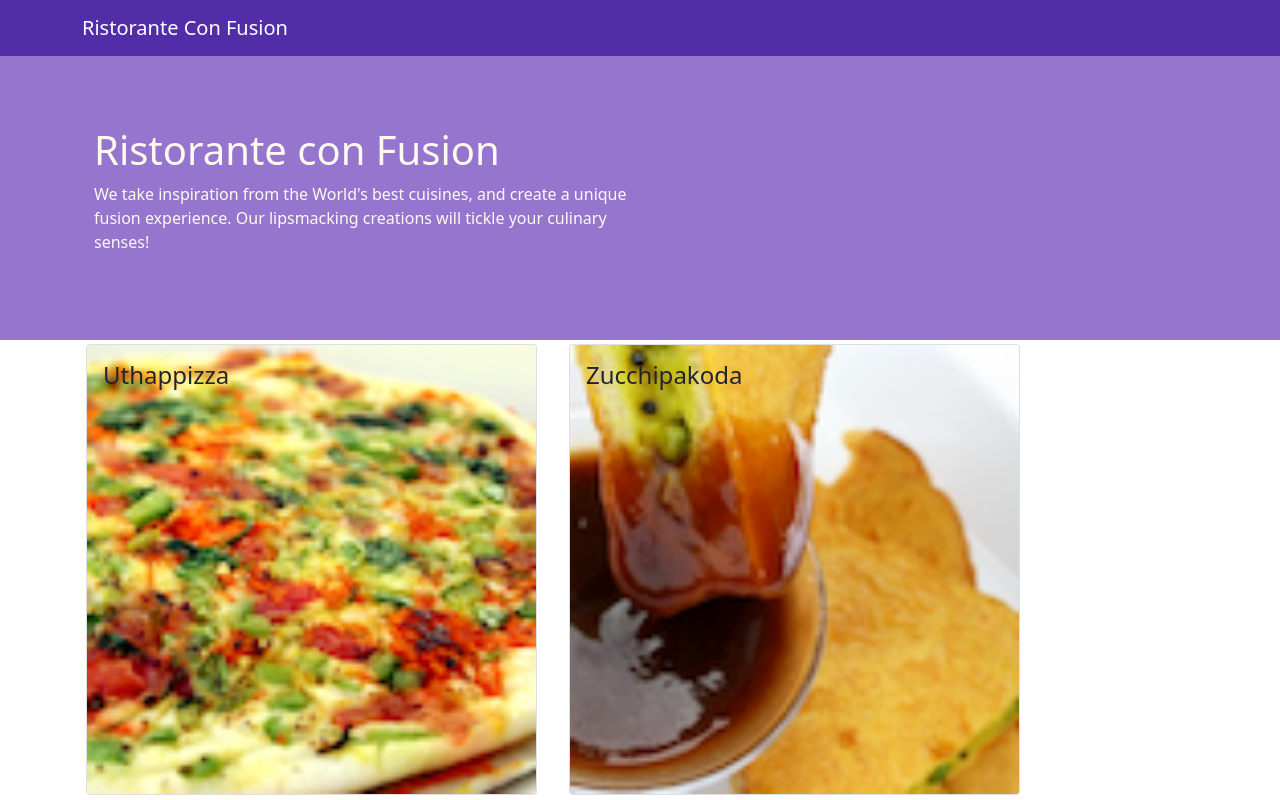
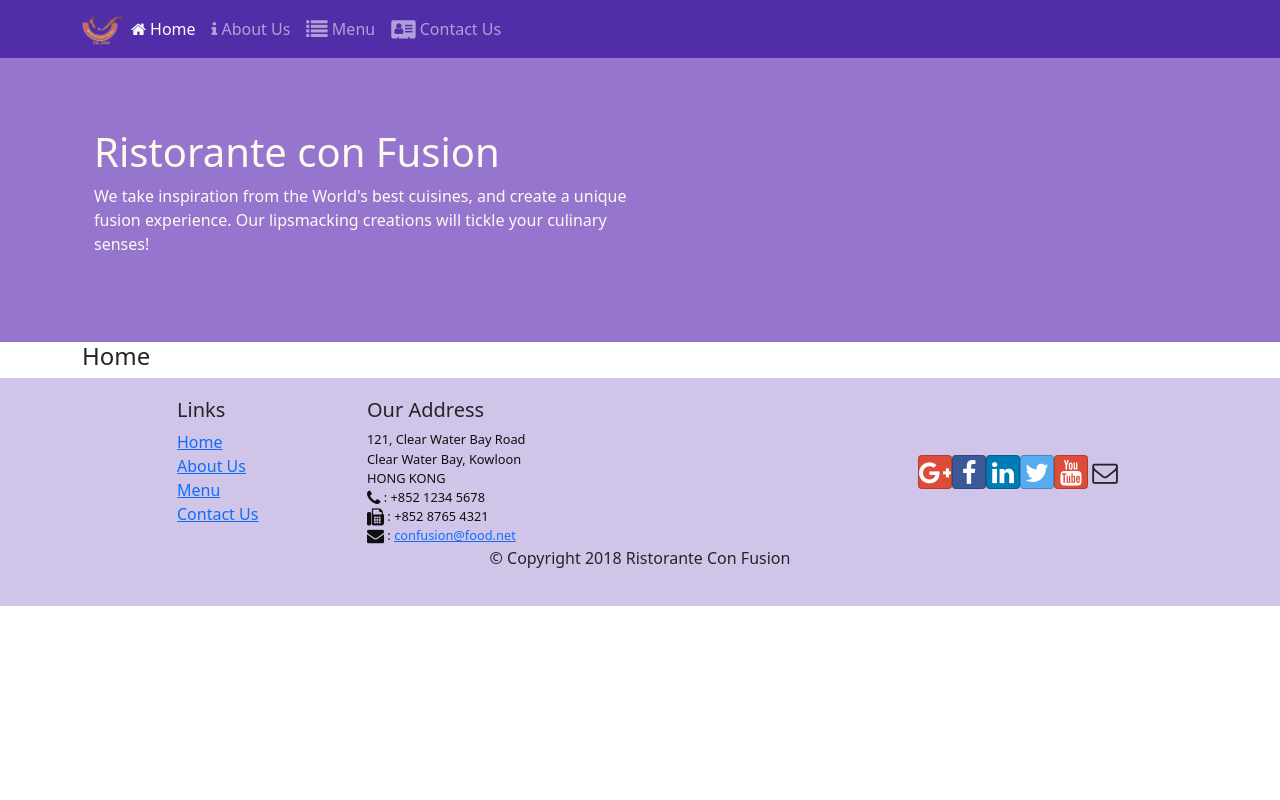
Before and after one commit to gnourt2112000/ReactCourse, a React (Create React App) app: page /home in a window 1280 px wide. Shown: the top 800 px of the page. Built offline with nearby package versions, Linux system fonts and the light colour scheme.

Commit message:
React Router

```diff
--- a/package.json
+++ b/package.json
@@ -11,6 +11,7 @@
     "font-awesome": "^4.7.0",
     "react": "^17.0.2",
     "react-dom": "^17.0.2",
+    "react-router-dom": "^5.2.0",
     "react-scripts": "4.0.3",
     "reactstrap": "^8.9.0",
     "web-vitals": "^1.1.2"
--- a/src/App.js
+++ b/src/App.js
@@ -1,13 +1,16 @@
 import Main from './components/MainComponent';
 import { Component } from 'react';
+import {BrowserRouter} from 'react-router-dom'
 import './App.css';
 class App extends Component {
   render(){
     return (
-      <div className="App">
-        <Main>
-        </Main>
-      </div>
+      <BrowserRouter>
+        <div className="App">
+          <Main>
+          </Main>
+        </div>
+      </BrowserRouter>
     );
   }
 }
--- a/src/components/FooterComponent.js
+++ b/src/components/FooterComponent.js
@@ -1,4 +1,4 @@
-
+import {Link} from 'react-router-dom';
 function Footer(props){
     return(
         <div className="footer">
@@ -7,10 +7,10 @@
                     <div className="col-4 offset-1 col-sm-2">
                         <h5>Links</h5>
                         <ul className="list-unstyled">
-                            <li><a href="../index.html">Home</a></li>
-                            <li><a href="../aboutus.html">About</a></li>
-                            <li><a href="../menu.html">Menu</a></li>
-                            <li><a href="../contactus.html">Contact</a></li>
+                            <li><Link to="./home">Home</Link></li>
+                            <li><Link to="./aboutus">About Us</Link></li>
+                            <li><Link to="./menu">Menu</Link></li>
+                            <li><Link to="./contactus">Contact Us</Link></li>
                         </ul>
                     </div>
                     <div className="col-7 col-sm-5">
--- a/src/components/HeaderComponent.js
+++ b/src/components/HeaderComponent.js
@@ -1,12 +1,43 @@
 import React, { Component } from "react";
-import { Jumbotron, Navbar, NavbarBrand } from "reactstrap";
+import { NavLink } from "react-router-dom";
+import { Jumbotron, Navbar, NavbarBrand ,Nav,NavbarToggler,Collapse,NavItem} from "reactstrap";
 class Header extends Component{
+    constructor(props){
+        super(props);
+        this.state = {
+            isNavOpen : false
+        };
+    }
+
+    toggleNav(){
+        this.setState({
+            isNavOpen : !this.state.isNavOpen
+        })
+    }
+
     render(){
         return(
             <React.Fragment>
-                <Navbar dark>
+                <Navbar dark expand="md">
                     <div className="container">
-                        <NavbarBrand href="/">Ristorante Con Fusion</NavbarBrand>
+                        <NavbarToggler onClick={this.toggleNav}></NavbarToggler>
+                        <NavbarBrand className="me-auto" href="/"><img src="../assets/images/logo.png" height="30" width="41" alt="Ristorante Con Fusion"></img></NavbarBrand>
+                        <Collapse isOpen = {this.state.isNavOpen} navbar>
+                            <Nav navbar>
+                                <NavItem>
+                                    <NavLink className="nav-link" to = './home'><span className="fa fa-home"></span> Home</NavLink>
+                                </NavItem>
+                                <NavItem>
+                                    <NavLink className="nav-link" to = './aboutus'><span className="fa fa-info"></span> About Us</NavLink>
+                                </NavItem>
+                                <NavItem>
+                                    <NavLink className="nav-link" to = './menu'><span className="fa fa-list fa-lg"></span> Menu</NavLink>
+                                </NavItem>
+                                <NavItem>
+                                    <NavLink className="nav-link" to = './contactus'><span className="fa fa-address-card fa-lg"></span> Contact Us</NavLink>
+                                </NavItem>
+                            </Nav>
+                        </Collapse>
                     </div>
                 </Navbar>
                 <Jumbotron>
--- /dev/null
+++ b/src/components/HomeComponents.js
@@ -0,0 +1,9 @@
+function Home(props){
+    return(
+        <div className="container">
+            <h4>Home</h4>
+        </div>
+    )
+}
+
+export default Home;
--- a/src/components/MainComponent.js
+++ b/src/components/MainComponent.js
@@ -1,9 +1,12 @@
 import Menu from './MenuComponents';
-import DishDetail from './DishdetailComponent';
+//import DishDetail from './DishdetailComponent';
 import {DISHES} from '../shared/dishes'
 import { Component } from 'react';
 import Header from './HeaderComponent';
 import Footer from './FooterComponent';
+import Home from './HomeComponents';
+import {Switch,Route,Redirect} from 'react-router-dom';
+
 class Main extends Component {
   constructor(props){
     super(props);
@@ -18,11 +21,21 @@
 }
 
   render(){
+    const HomePage = () =>{
+      return(
+        <Home></Home>
+      )
+    }
     return (
       <div className="App">
         <Header></Header>
-        <Menu dishes ={this.state.dishes} onClick ={(dishId)=>this.onDishSelect(dishId)}/>
-        <DishDetail dish={this.state.dishes.filter((dish)=> dish.id === this.state.selectedDish)[0]}></DishDetail>
+        {/* <Menu dishes ={this.state.dishes} onClick ={(dishId)=>this.onDishSelect(dishId)}/>
+        <DishDetail dish={this.state.dishes.filter((dish)=> dish.id === this.state.selectedDish)[0]}></DishDetail> */}
+        <Switch>
+          <Route path='/home' component={HomePage}></Route>
+          <Route path='/menu' component={() => <Menu dishes={this.state.dishes} ></Menu>}></Route>
+          <Redirect to ='/home'></Redirect>
+        </Switch>
         <Footer></Footer>
       </div>
     );
--- a/src/components/MenuComponents.js
+++ b/src/components/MenuComponents.js
@@ -3,7 +3,7 @@
 
 function RenderMenuItem({dish,onClick}){
     return(
-        <Card key={dish.id} onClick={()=> onClick(dish.id)}>
+        <Card key={dish.id}>
             <CardImg src={dish.image} alt={dish.name}></CardImg>
             <CardImgOverlay>
                 <h4>{dish.name}</h4>
```
Also changed, not shown: 1 other file (tests, documents, lock files or other folders).
